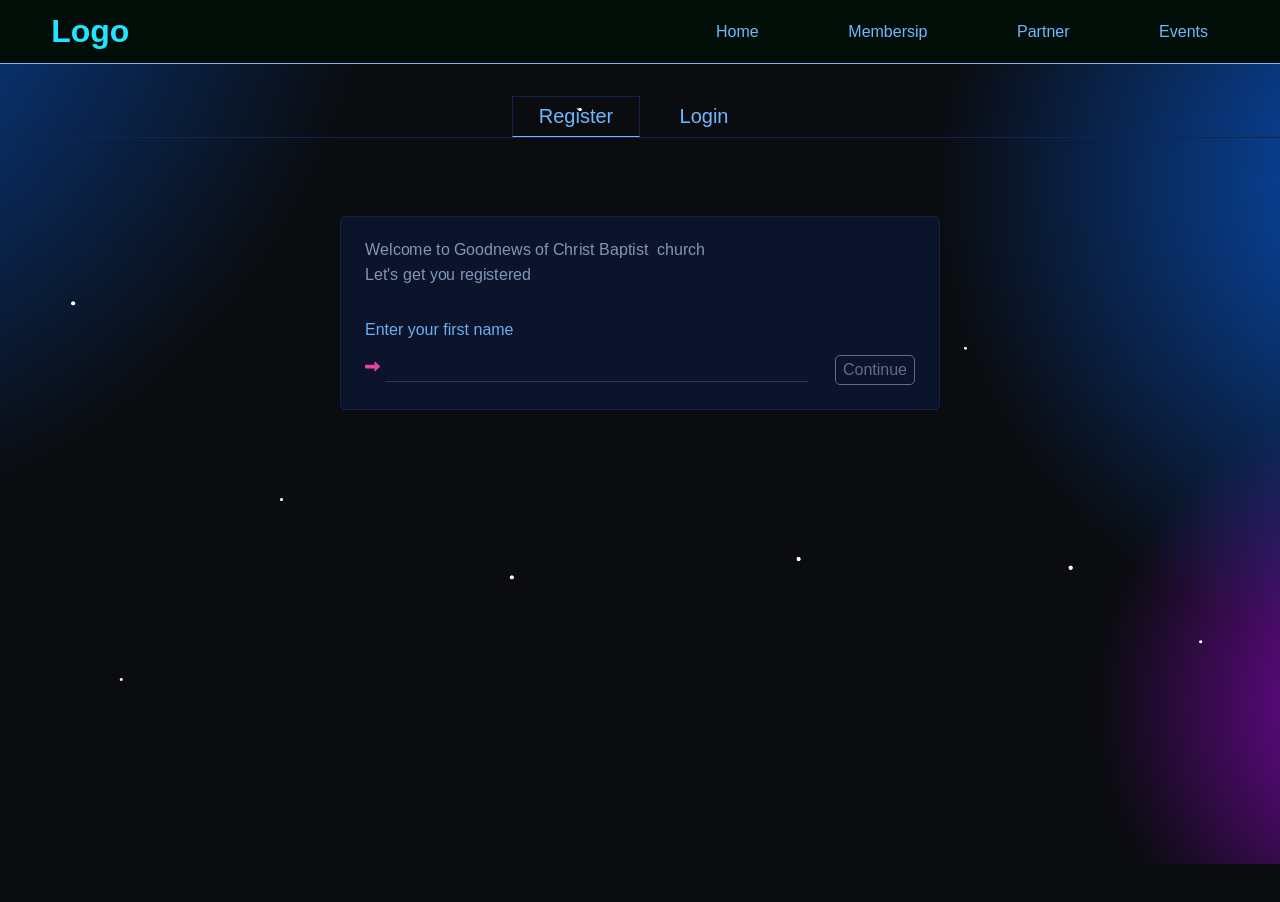
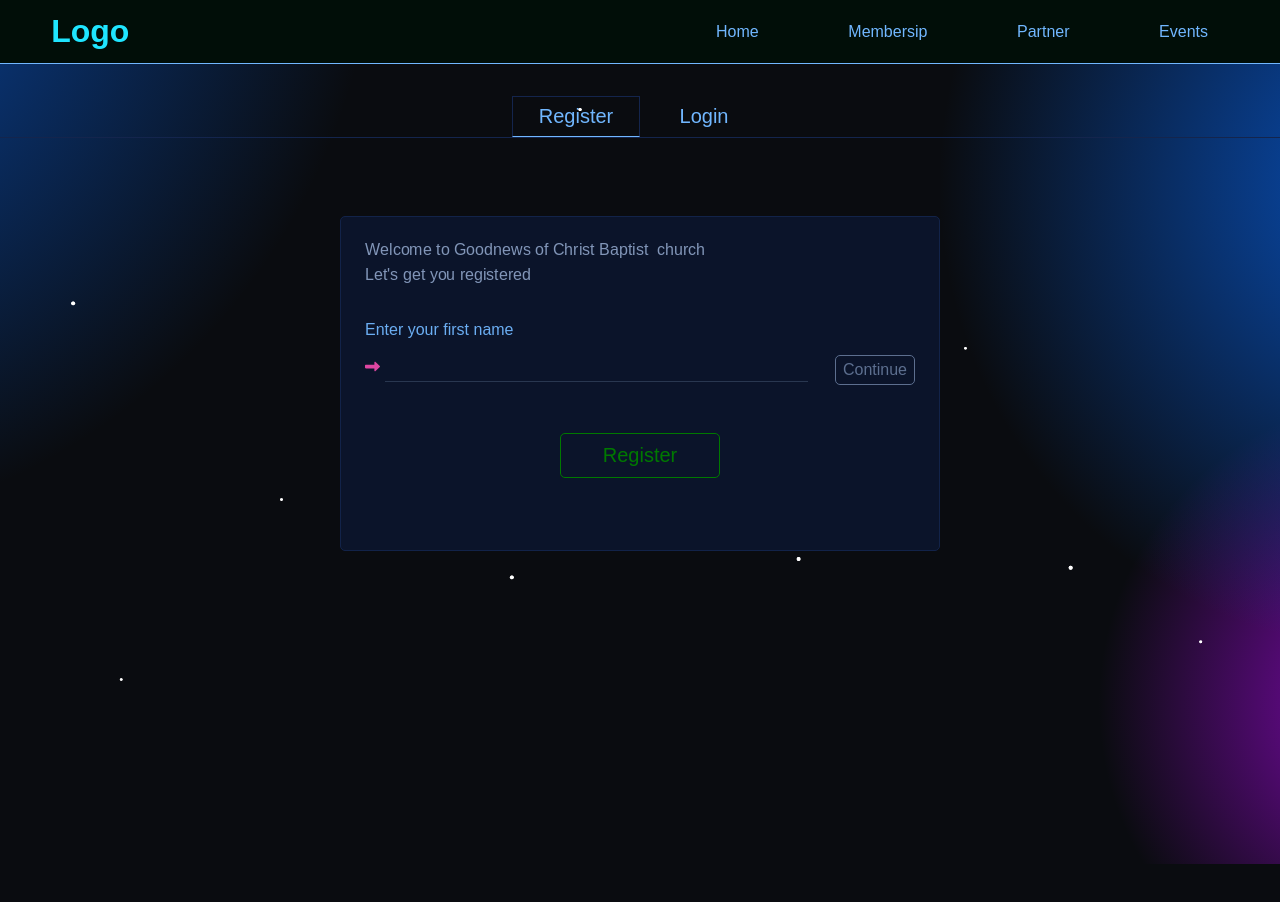
Before and after one commit to Quado2/goodnews, a Next.js app: page /membership in a window 1280 px wide. Shown: the top 902 px of the page. Built offline with nearby package versions, Linux system fonts and the light colour scheme; a web font is replaced by a local one.

Commit message:
remaining the loading status updating. the weyrey no wan work

```diff
--- a/components/GitForm/GitForm.js
+++ b/components/GitForm/GitForm.js
@@ -5,7 +5,14 @@ import OurParticles from "../Particles/Particles";
 import RollText from "../RollText/RollText";
 import Input from "../Input/Input";
 
-function GitForm({ loading, submitLabel, formInputs, processInputs, welcomeMessage, actionMessage }) {
+function GitForm({
+  loadingState,
+  submitLabel,
+  formInputs,
+  processInputs,
+  welcomeMessage,
+  actionMessage,
+}) {
   const [showSecond, setShowSecond] = useState(false);
   const [showThird, setShowThird] = useState(false);
   const [showName, setShowName] = useState(false);
@@ -13,6 +20,18 @@ function GitForm({ loading, submitLabel, formInputs, processInputs, welcomeMessa
 
   const [formValues, setFormValues] = useState({});
   const [visibleFormInputs, setVisibleFormInputs] = useState([]);
+  const [submitButton, setSubmitButton] = useState(
+    <input className="submit" type="submit" value={submitLabel} />
+  );
+
+  useEffect(() => {
+    console.log('loading has changed', loadingState)
+    loadingState
+      ? setSubmitButton(<p>Loading ...</p>)
+      : setSubmitButton(
+          <input className="submit" type="submit" value={submitLabel} />
+        );
+  }, [loadingState]);
 
   useEffect(() => {
     if (formInputs) {
@@ -59,7 +78,7 @@ function GitForm({ loading, submitLabel, formInputs, processInputs, welcomeMessa
     e.preventDefault();
     processInputs(formValues);
   }
-  console.log(loading);
+
   return (
     <GitFormWrapper>
       <OurParticles />
@@ -89,9 +108,7 @@ function GitForm({ loading, submitLabel, formInputs, processInputs, welcomeMessa
             />
           ))}
 
-        {showSubmit ? (loading ? <h2>Loading ...</h2> : (
-          <input className="submit" type="submit" value={submitLabel} />
-        )): null}
+        {submitButton }
       </form>
     </GitFormWrapper>
   );
--- a/pages/membership/index.js
+++ b/pages/membership/index.js
@@ -33,7 +33,7 @@ const actionLoginMessage = "Let's log you in";
 
 export default function Register() {
   const [errorMessage, setErrorMessage] = useState("");
-  const [loading, setLoading] = useState(false);
+  const [loadingState, setLoadingState] = useState(false);
   const [showBriefNotification, setShowBriefNotification] = useState(false);
   const [notificationMessage, setNotificationMessage] = useState("");
   const [notificationStatus, setNotificationStatus] = useState("");
@@ -53,7 +53,7 @@ export default function Register() {
 
   async function processInputs(inputValues) {
 
-    setLoading(true);
+    setLoadingState(true);
     console.log("pressed setLoading")
     const { email, firstName, gender, password, phone, sureName } = inputValues;
 
@@ -92,11 +92,11 @@ export default function Register() {
             clearTimeout(timeout);
           }, 4000);
         }
-        setLoading(false);
+        //setLoadingState(false);
       });
     } catch (err) {
       console.log(JSON.stringify(err, null, 2));
-      setLoading(false);
+      //setLoadingState(false);
     }
   }
 
@@ -107,7 +107,7 @@ export default function Register() {
       actionMessage={actionRegisterMessage}
       welcomeMessage={welcomeRegisterMessage}
       submitLabel={"Register"}
-      loading={loading}
+      loadingState={loadingState}
     />
   );
 
@@ -118,7 +118,7 @@ export default function Register() {
       actionMessage={actionLoginMessage}
       welcomeMessage={welcomeLoginMessage}
       submitLabel={"Login"}
-      loading={loading}
+      loadingState={loadingState}
     />
   );
 
```
